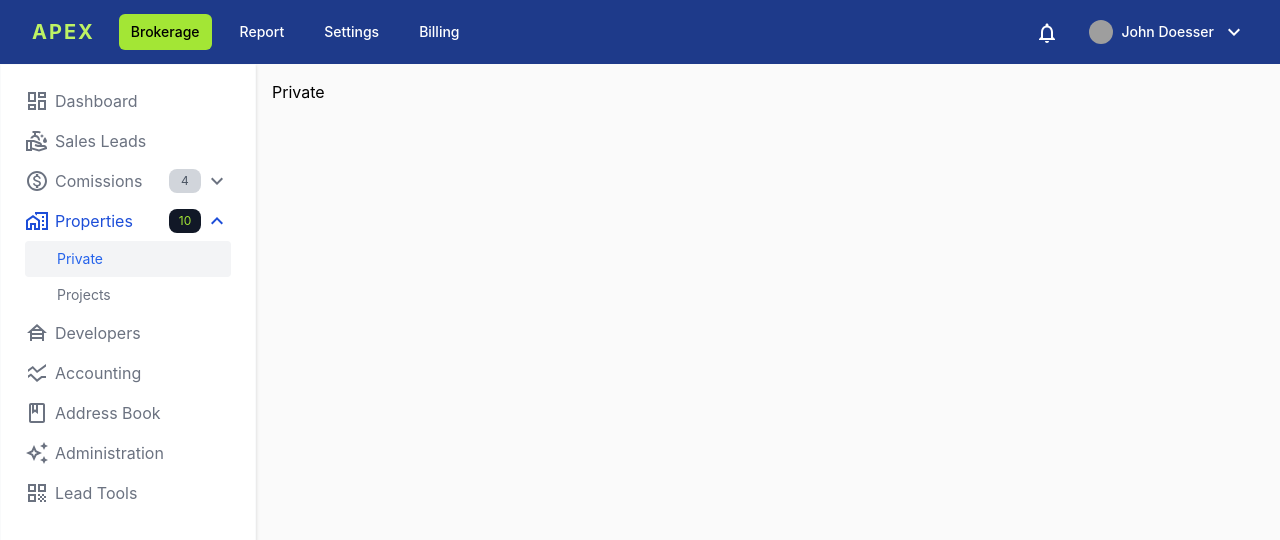
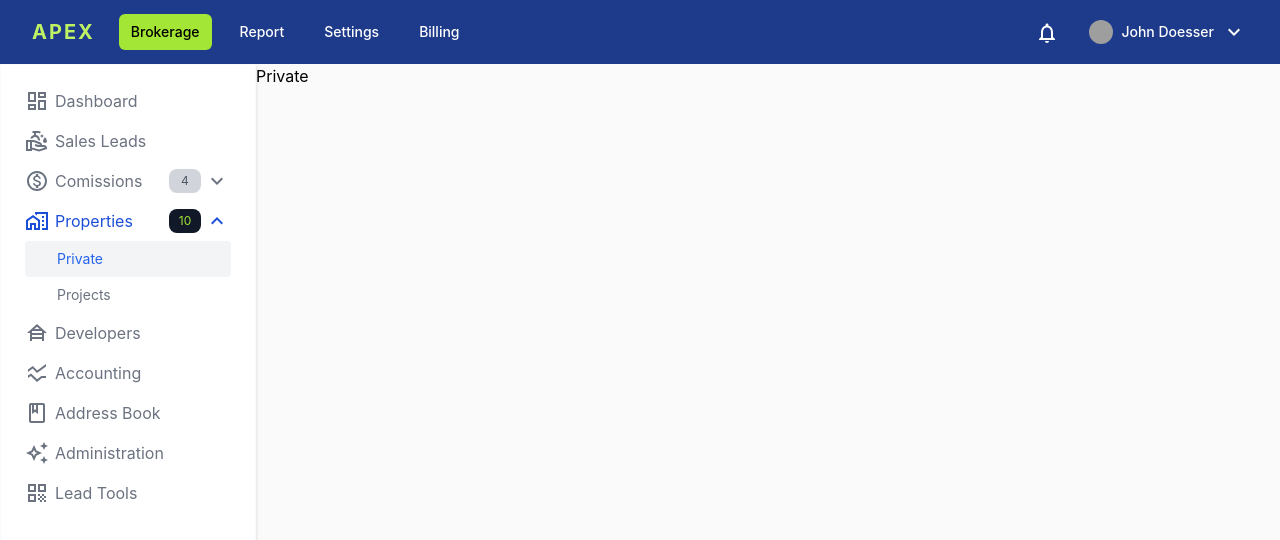
Before and after one commit to online-lorno/apex, a Next.js app in the folder projects/admin/: page /brokerage/private in a window 1280 px wide. Shown: the top 540 px of the page. Built offline with nearby package versions, Linux system fonts and the light colour scheme; grey boxes are pictures that could not be loaded.

Commit message:
feat: update main layout

```diff
--- a/projects/admin/components/layouts/MainLayout.tsx
+++ b/projects/admin/components/layouts/MainLayout.tsx
@@ -20,7 +20,7 @@ const MainLayout: React.FC<Props> = ({ children }) => {
         <div className="h-screen pt-16">
           <Sidebar menuItems={sidebarConstant[key] ?? []} />
         </div>
-        <div className="container p-4 pt-20">{children}</div>
+        <div className="container pt-16">{children}</div>
       </div>
     </div>
   )
--- a/projects/admin/pages/index.tsx
+++ b/projects/admin/pages/index.tsx
@@ -3,15 +3,17 @@ import Head from 'next/head'
 
 const Home: NextPage = () => {
   return (
-    <div>
+    <>
       <Head>
         <title>Apex Admin</title>
         <meta name="description" content="Apex Admin" />
         <link rel="icon" href="/favicon.ico" />
       </Head>
 
-      <h1 className="text-3xl font-bold underline">Hello world!</h1>
-    </div>
+      <div className="container p-4">
+        <h1 className="text-3xl font-bold underline">Hello world!</h1>
+      </div>
+    </>
   )
 }
 
```
